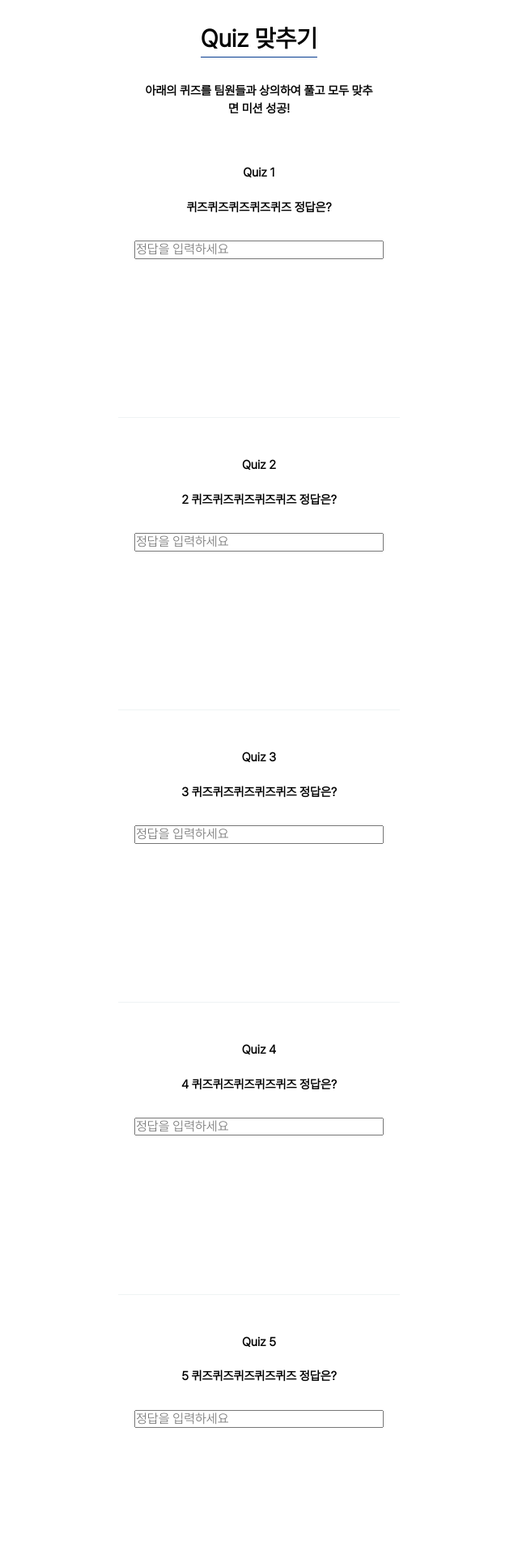
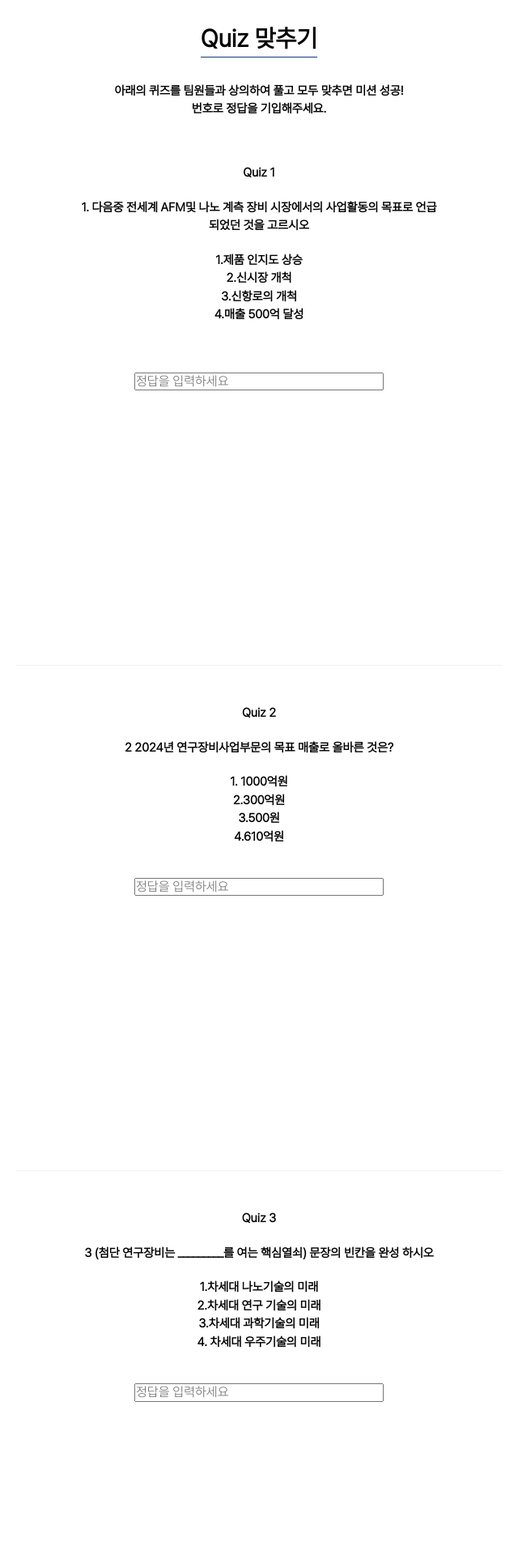
Before and after one commit to JohnWJun/RBUWorshop2024, a Next.js app: page /entertainment/dfgnsdlfkgnwdlfkg023423523 in a window 1280 px wide. Shown: the top 1920 px of the page at 81% size, without its empty margins (320-960 px from the left). Built offline with nearby package versions, Linux system fonts and the light colour scheme.

Commit message:
"Final Deploy v10"

```diff
--- a/src/app/entertainment/dfgnsdlfkgnwdlfkg023423523/page.tsx
+++ b/src/app/entertainment/dfgnsdlfkgnwdlfkg023423523/page.tsx
@@ -19,11 +19,11 @@ export default function Mission3() {
     const [isCorrect, setIsCorrect] = useState(false);
     const [isInCorrect, setIsInCorrect] = useState(false);
 
-    const answer1 = '1';
-    const answer2 = '2';
+    const answer1 = '2';
+    const answer2 = '4';
     const answer3 = '3';
-    const answer4 = '4';
-    const answer5 = '5';
+    const answer4 = '2';
+    const answer5 = '2';
 
     const onChangeKey1 : ChangeEventHandler<HTMLInputElement> =(e) => {
         setKey1(e.target.value);
@@ -55,7 +55,7 @@ export default function Mission3() {
             <div className={style.mission}>
 
                 <h3>Quiz 맞추기</h3>
-                <h5>아래의 퀴즈를 팀원들과 상의하여 풀고 모두 맞추면 미션 성공!</h5>
+                <h5>아래의 퀴즈를 팀원들과 상의하여 풀고 모두 맞추면 미션 성공! <br/>번호로 정답을 기입해주세요.</h5>
 
                 <form className={style.modalForm} onSubmit={onSubmit}>
 
@@ -63,7 +63,9 @@ export default function Mission3() {
                <br/>
                <h5>Quiz 1</h5>
                <div  className={style.videoBox}>
-                <h5>퀴즈퀴즈퀴즈퀴즈퀴즈 정답은?</h5>
+               <h5>1. 다음중 전세계 AFM및 나노 계측 장비 시장에서의 사업활동의 목표로 언급되었던 것을 고르시오</h5>
+                <h5>1.제품 인지도 상승 <br/>2.신시장 개척 <br/>3.신항로의 개척 <br/>4.매출 500억 달성 </h5>
+                <h5></h5>
                <div className={style.passcode}>
                 <input name={"Q1"} value={key1} onChange={onChangeKey1} placeholder={'정답을 입력하세요'}></input>
 
@@ -73,7 +75,8 @@ export default function Mission3() {
                <br/>
                <h5>Quiz 2</h5>
                 <div  className={style.videoBox}>
-                <h5>2 퀴즈퀴즈퀴즈퀴즈퀴즈 정답은?</h5>
+                <h5>2 2024년 연구장비사업부문의 목표 매출로 올바른 것은?</h5>
+                <h5>1. 1000억원 <br/>2.300억원 <br/>3.500원 <br/>4.610억원 <br/></h5>
                 <div className={style.passcode}>
                 <input name={"Q2"} value={key2} onChange={onChangeKey2} placeholder={'정답을 입력하세요'}></input>
 
@@ -83,7 +86,8 @@ export default function Mission3() {
                <br/>
                <h5>Quiz 3</h5>
                 <div  className={style.videoBox}>
-                <h5>3 퀴즈퀴즈퀴즈퀴즈퀴즈 정답은?</h5>
+                <h5>3 (첨단 연구장비는 _________를 여는 핵심열쇠) 문장의 빈칸을 완성 하시오</h5>
+                <h5>1.차세대 나노기술의 미래 <br/>2.차세대 연구 기술의 미래 <br/>3.차세대 과학기술의 미래 <br/>4. 차세대 우주기술의 미래 </h5>
                 <div className={style.passcode}>
                 <input name={"Q3"} value={key3} onChange={onChangeKey3} placeholder={'정답을 입력하세요'}></input>
 
@@ -94,7 +98,8 @@ export default function Mission3() {
                <br/>
                <h5>Quiz 4</h5>
                <div  className={style.videoBox}>
-               <h5>4 퀴즈퀴즈퀴즈퀴즈퀴즈 정답은?</h5>
+               <h5>4. R&D 정부 지원은 지속적으로 증가한다?</h5>
+               <h5>1.O 2.X</h5>
                <div className={style.passcode}>
                 <input name={"Q4"} value={key4} onChange={onChangeKey4} placeholder={'정답을 입력하세요'}></input>
 
@@ -105,7 +110,8 @@ export default function Mission3() {
                <br/>
                <h5>Quiz 5</h5>
                 <div  className={style.videoBox}>
-                <h5>5 퀴즈퀴즈퀴즈퀴즈퀴즈 정답은?</h5>
+                <h5>5. 다음중 연구장비 사업부 조직 미션 달성을 위협하는 Challenger/고민으로 언급되지 않은것은?</h5>
+                <h5>1.기술 리더쉽 & 인지도 부족 <br/>2.전쟁 및 세계 정세 <br/>3.브루커 및 옥스포드를 포함한 경쟁사들 <br/>4.Opinion Leader들의 목소리 </h5>
                 <div className={style.passcode}>
                 <input name={"Q5"} value={key5} onChange={onChangeKey5} placeholder={'정답을 입력하세요'}></input>
 
--- a/src/app/entertainment/entertainment.module.css
+++ b/src/app/entertainment/entertainment.module.css
@@ -172,6 +172,10 @@
     padding-bottom: 20px;
   }
 .videoBox{
+    display: flex;
+    flex-direction: column;
+    justify-content: center;
+    align-items: center;
     padding-left: 20px;
     padding-right: 20px;
     border-bottom: 1px solid  rgb(239, 243, 244);
```
